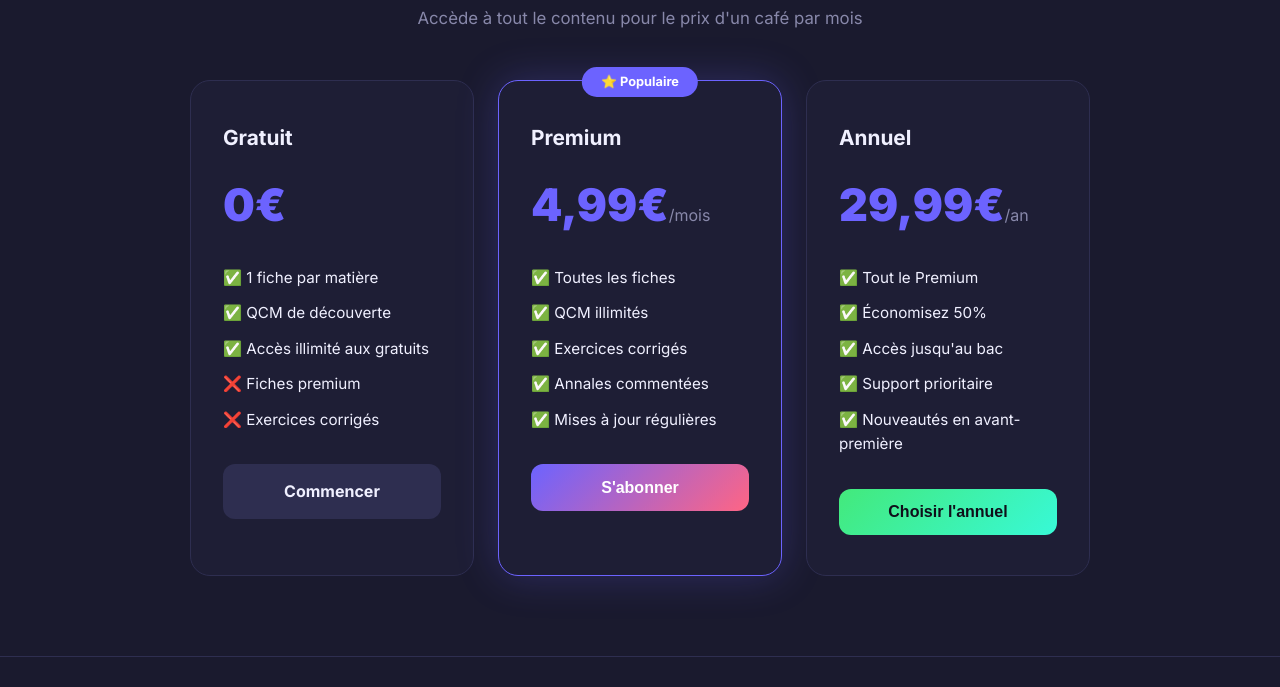
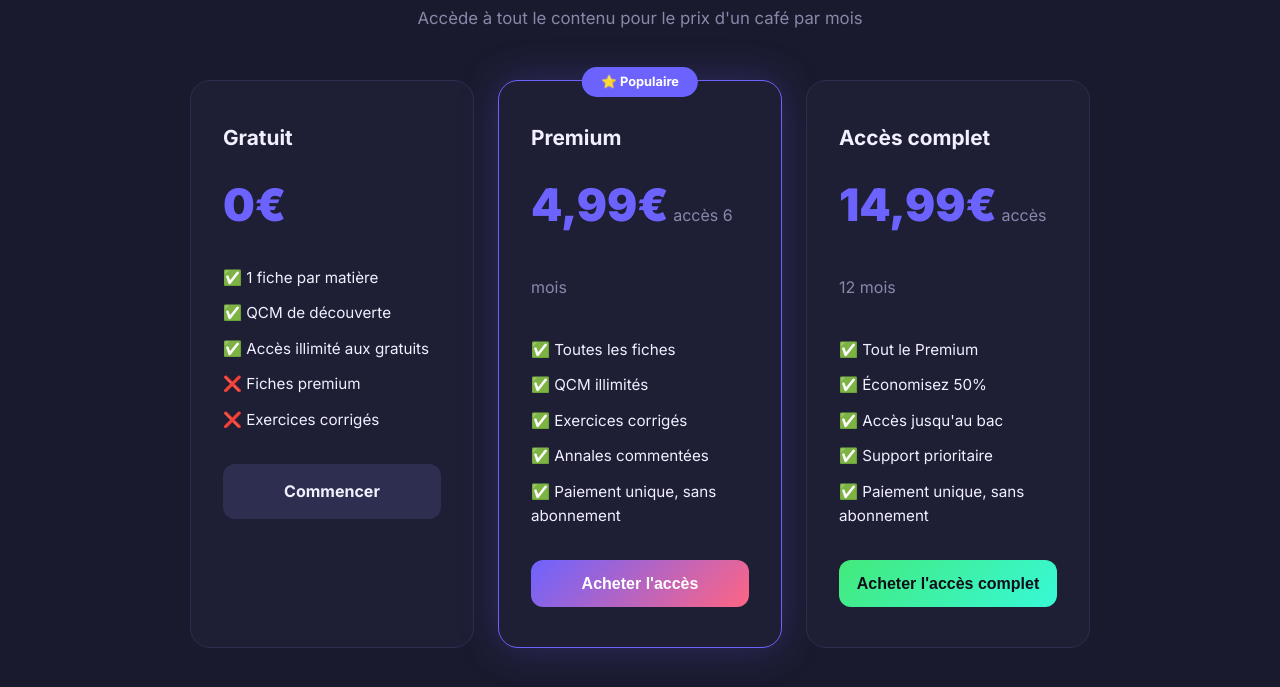
Before and after one commit to donol83170-max/ReviseTonBac, a plain HTML site: page index.html in a window 1280 px wide. Shown: the part 1822-2509 px from the top of the page. Drawn offline with Linux system fonts and the light colour scheme.

Commit message:
fix: paiement unique (one-time) au lieu d'abonnement

```diff
--- a/index.html
+++ b/index.html
@@ -107,28 +107,28 @@
       <div class="tarif-card featured">
         <div class="popular-badge">⭐ Populaire</div>
         <h3>Premium</h3>
-        <div class="price">4,99€<span>/mois</span></div>
+        <div class="price">4,99€<span> accès 6 mois</span></div>
         <ul>
           <li>✅ Toutes les fiches</li>
           <li>✅ QCM illimités</li>
           <li>✅ Exercices corrigés</li>
           <li>✅ Annales commentées</li>
-          <li>✅ Mises à jour régulières</li>
+          <li>✅ Paiement unique, sans abonnement</li>
         </ul>
-        <button class="btn-plan premium" onclick="checkout('monthly')">S'abonner</button>
+        <button class="btn-plan premium" onclick="checkout('monthly')">Acheter l'accès</button>
       </div>
 
       <div class="tarif-card">
-        <h3>Annuel</h3>
-        <div class="price">29,99€<span>/an</span></div>
+        <h3>Accès complet</h3>
+        <div class="price">14,99€<span> accès 12 mois</span></div>
         <ul>
           <li>✅ Tout le Premium</li>
           <li>✅ Économisez 50%</li>
           <li>✅ Accès jusqu'au bac</li>
           <li>✅ Support prioritaire</li>
-          <li>✅ Nouveautés en avant-première</li>
+          <li>✅ Paiement unique, sans abonnement</li>
         </ul>
-        <button class="btn-plan annual" onclick="checkout('annual')">Choisir l'annuel</button>
+        <button class="btn-plan annual" onclick="checkout('annual')">Acheter l'accès complet</button>
       </div>
 
     </div>
```
Also changed, not shown: backend/server.js (+11 -19 lines).
